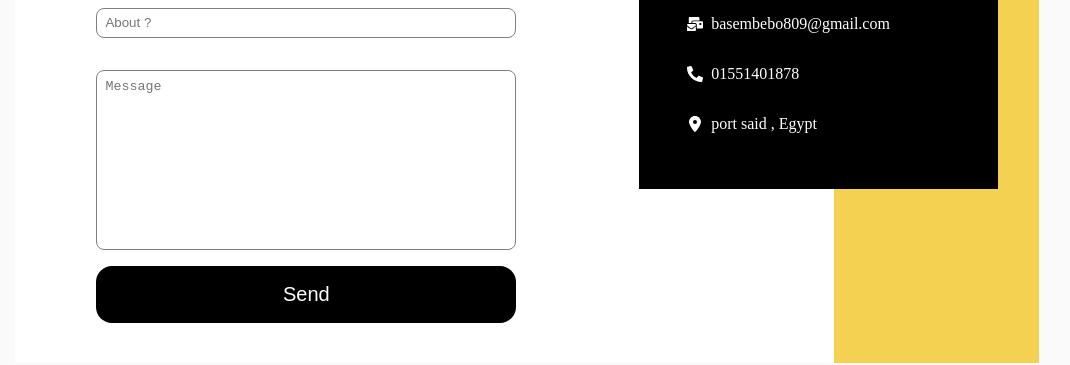
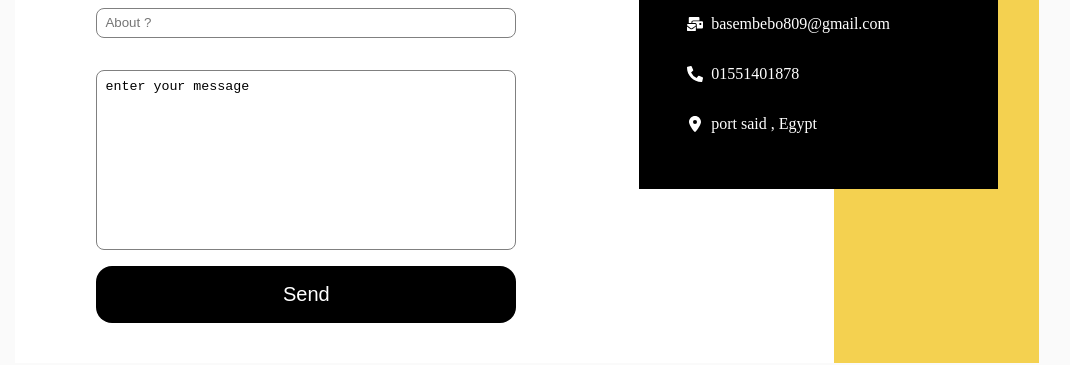
Before and after one commit to basemsala7/portfolio, a Next.js app: page /contact in a window 1280 px wide. Shown: the part 319-684 px from the top of the page, without its empty margins (113-1183 px from the left). Built offline with nearby package versions, Linux system fonts and the light colour scheme.

Commit message:
text area 2

```diff
--- a/src/app/contact/page.tsx
+++ b/src/app/contact/page.tsx
@@ -6,7 +6,11 @@ import { FaLocationDot } from "react-icons/fa6";
 import { useState } from "react";
 import { contactValidation } from "../../utli/validation";
 export default function Contact() {
-  const [data, setdata] = useState({ from: "", about: "", description: "" });
+  const [data, setdata] = useState({
+    from: "",
+    about: "",
+    description: "enter your message",
+  });
   const [valid, setValid] = useState("");
   const [loading, setloading] = useState(false);
   const [done, setDone] = useState(false);
@@ -112,7 +116,6 @@ export default function Contact() {
             placeholder="Message"
             onChange={changeHandleing}
             value={data.description}
-            defaultValue="Initial value"
           >
             enter your message
           </textarea>
```
